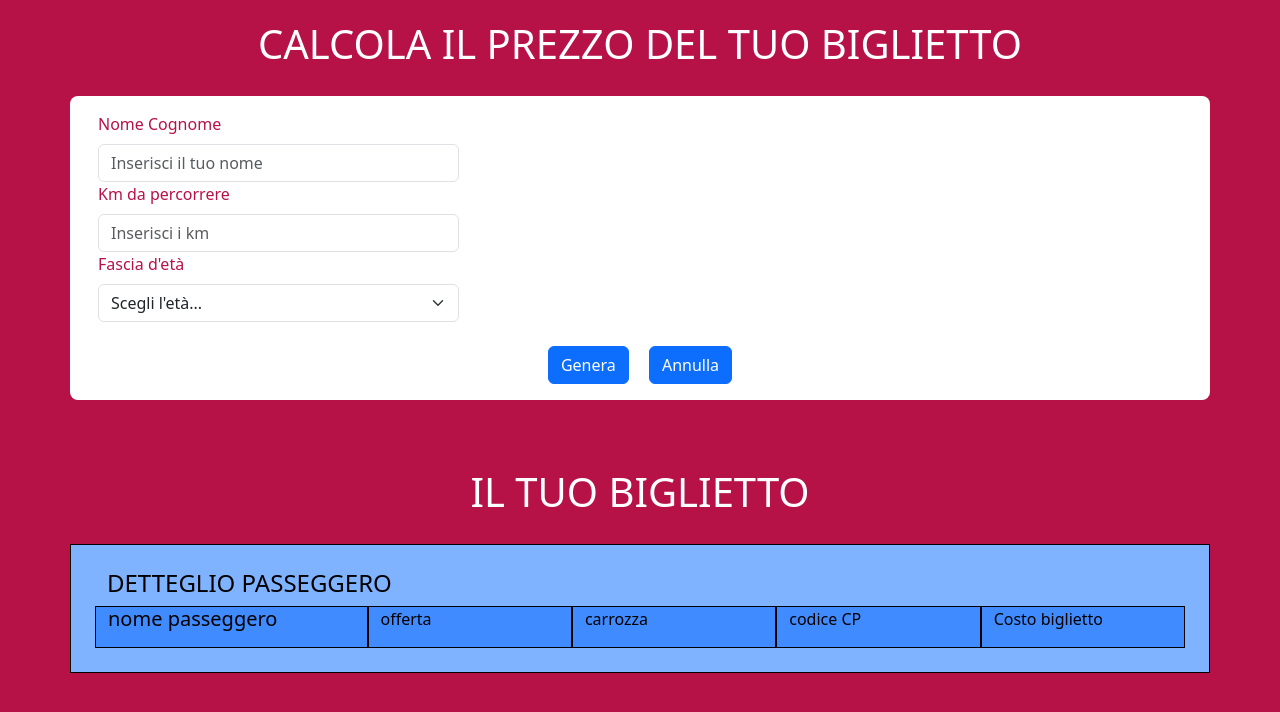
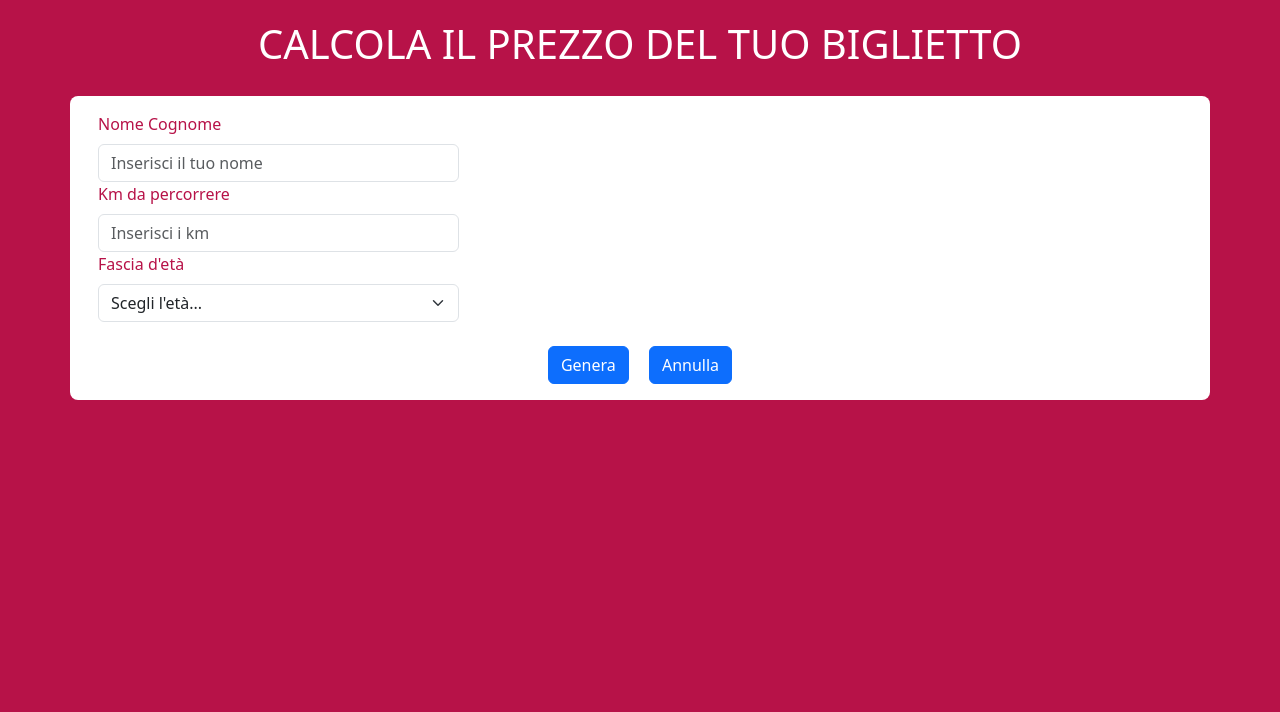
Before and after one commit to AnotherDebug/js-biglietto-treno-form, a plain HTML site: page index.html in a window 1280 px wide. Drawn offline with nearby package versions, Linux system fonts and the light colour scheme.

Commit message:
[UPDATE]: file index

```diff
--- a/index.html
+++ b/index.html
@@ -63,7 +63,7 @@
 
             </div>
 
-            <div id="toggleTicket" class="col">
+            <div id="toggleTicket" class="col d-none">
                 <h1>il tuo biglietto</h1>
                 <div class="row bg-white text-black">
                     <div class="col debug">
```
